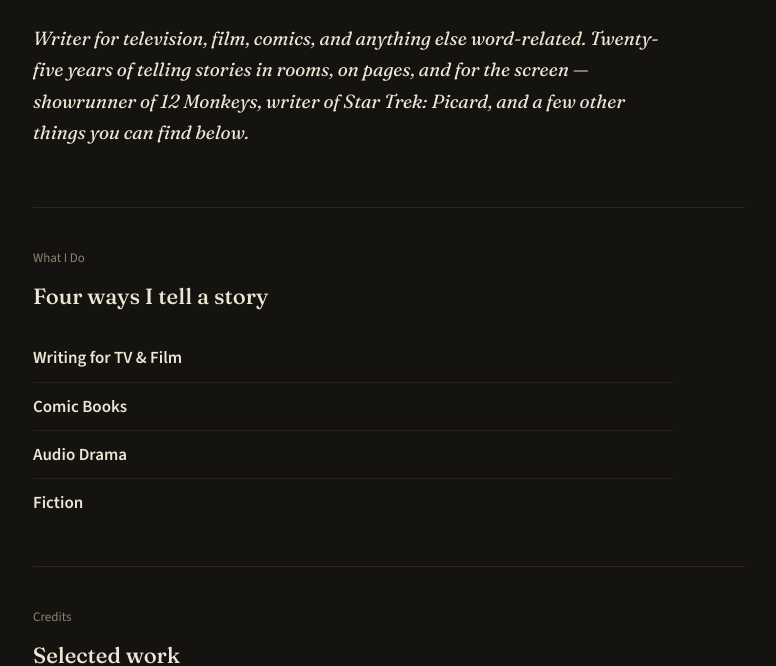
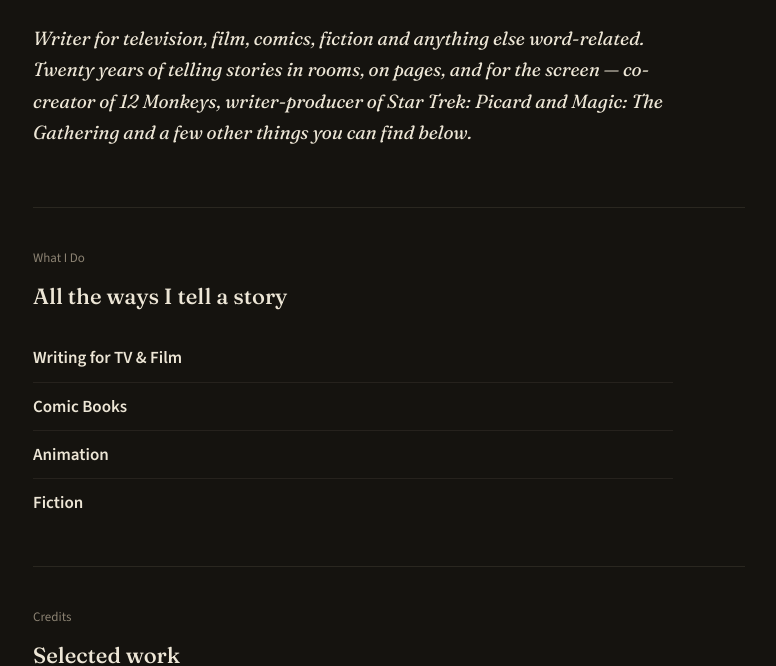
Before and after one commit to twfickett/travisfickett-site, a Jekyll site: the page index.html, which Jekyll copies as it is, in a window 1280 px wide and 900 px high, scrolled down 314 px, cut to the strip 234-900 px from the top of the window. Shown: the whole strip, without its empty margins (251-1027 px from the left). Built offline with Jekyll 4.4.1, drawn with Linux system fonts in a browser that asks for light colours.

Commit message:
Update index.html

```diff
--- a/index.html
+++ b/index.html
@@ -330,16 +330,16 @@
 <main class="wrap">
 
   <section>
-    <p class="intro">Writer for television, film, comics, and anything else word-related. Twenty-five years of telling stories in rooms, on pages, and for the screen &mdash; showrunner of <em>12 Monkeys</em>, writer of <em>Star Trek: Picard</em>, and a few other things you can find below.</p>
+    <p class="intro">Writer for television, film, comics, fiction and anything else word-related. Twenty years of telling stories in rooms, on pages, and for the screen &mdash; co-creator of <em>12 Monkeys</em>, writer-producer of <em>Star Trek: Picard</em> and <em>Magic: The Gathering</em> and a few other things you can find below.</p>
   </section>
 
   <section id="work">
     <p class="eyebrow">What I Do</p>
-    <h2>Four ways I tell a story</h2>
+    <h2>All the ways I tell a story</h2>
     <ul class="plain">
       <li><span class="label">Writing for TV &amp; Film</span></li>
       <li><span class="label">Comic Books</span></li>
-      <li><span class="label">Audio Drama</span></li>
+      <li><span class="label">Animation</span></li>
       <li><span class="label">Fiction</span></li>
     </ul>
   </section>
```
